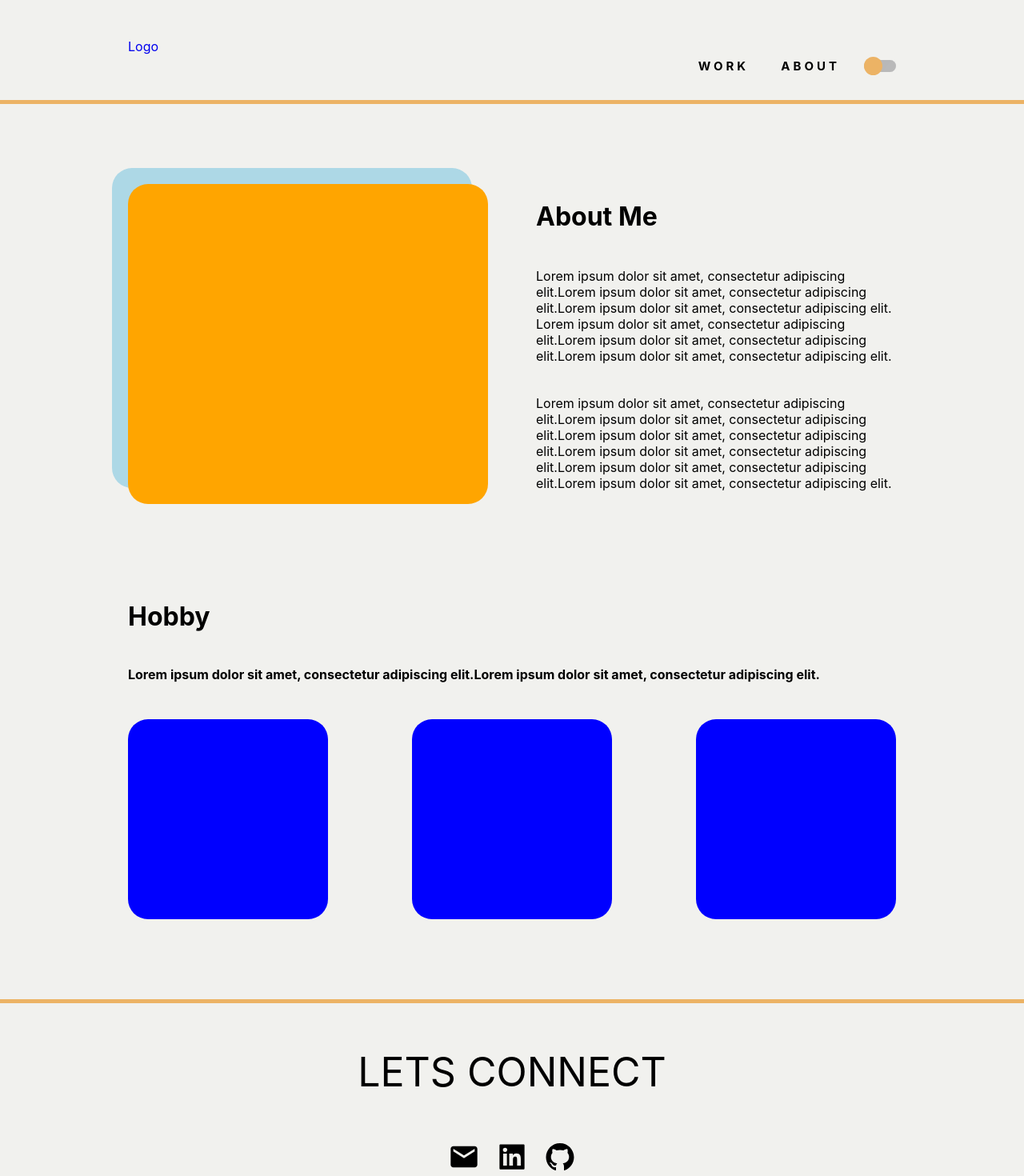
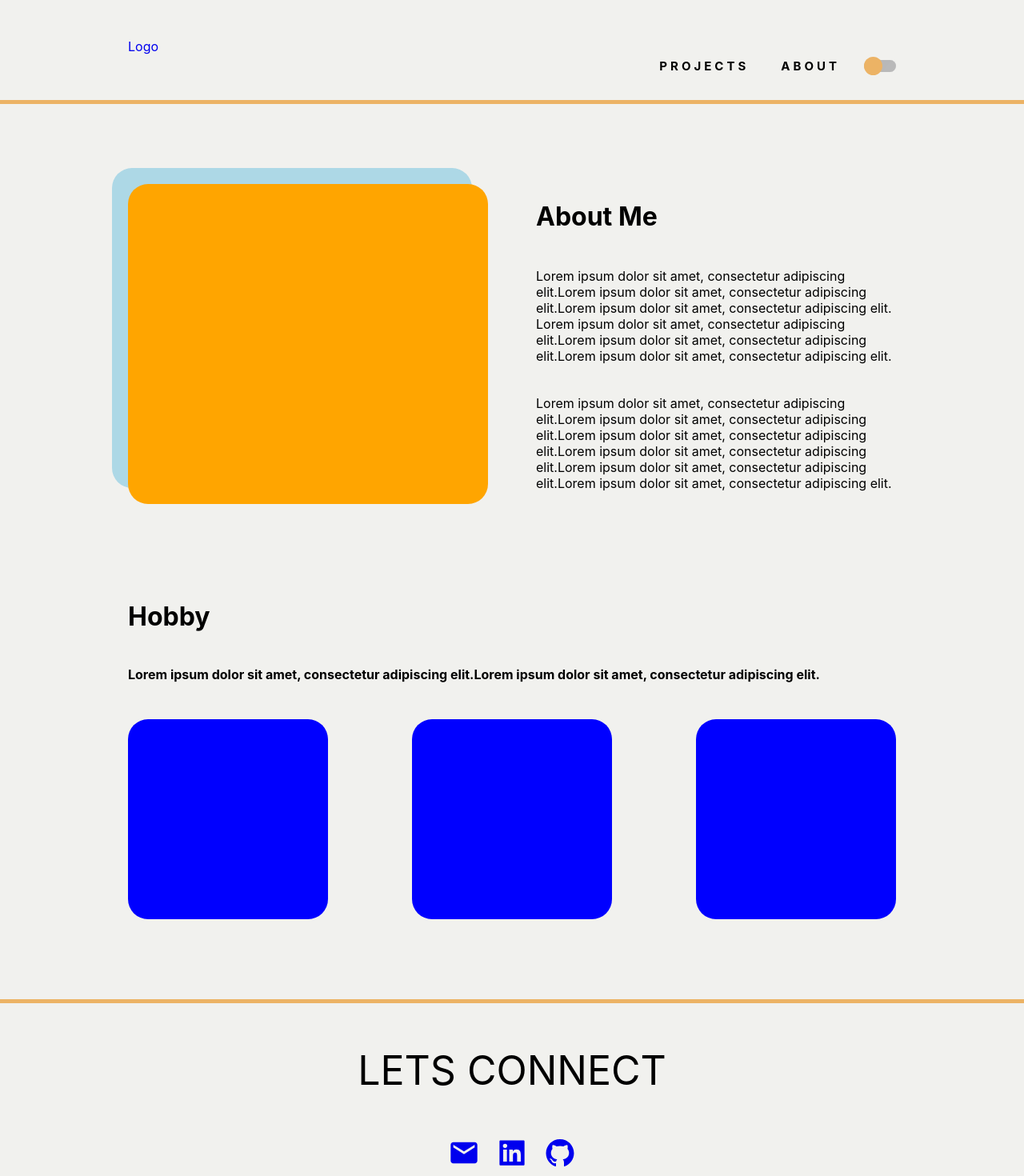
Before and after one commit to AriAgress/AriA_Portfolio, a React (Create React App) app: page /About in a window 1280 px wide. Shown: the top 1470 px of the page at 80% size. Built offline with nearby package versions, Linux system fonts and the light colour scheme.

Commit message:
Add(Footer): Links to social media

```diff
--- a/src/App.js
+++ b/src/App.js
@@ -21,6 +21,7 @@ function App() {
       <Nav />
       <Routes>
         <Route path='/' element={<Body />} />
+        <Route path='/#ToProject' element={<Body />} />
         <Route path='/About' element={<About />} />
       </Routes>
       <Footer />
--- a/src/Components/Footer/Footer.js
+++ b/src/Components/Footer/Footer.js
@@ -2,7 +2,7 @@ import React from 'react';
 import { useSelector } from 'react-redux';
 
 //Icons
-import { MdEmail } from 'react-icons/md';
+import { MdEmail, MdNoEncryption } from 'react-icons/md';
 import {
   AiFillLinkedin,
   AiFillGithub,
@@ -17,42 +17,8 @@ import {
   Text,
   Icons,
   CopyWright,
+  A,
 } from './Footer.styles.js';
-
-// const FooterWrapper = styled.div`
-//   height: 275px;
-
-//   color: ${props => (props.colorSwitch === true ? 'black' : 'white')};
-//   border-top: 5px solid #ecb365;
-
-//   display: flex;
-//   justify-content: center;
-// `;
-// const FooterContainer = styled.div`
-//   width: 100%;
-//   max-width: 960px;
-
-//   display: flex;
-//   flex-flow: column;
-//   align-items: center;
-//   justify-content: space-evenly;
-
-//   margin-bottom: 10px;
-// `;
-// const Text = styled.div`
-//   font-size: 50px;
-//   margin-top: 35px;
-//   margin-bottom: 35px;
-// `;
-// const Icons = styled.div`
-//   font-size: 40px;
-//   display: grid;
-//   grid-template-columns: repeat(3, 1fr);
-//   grid-gap: 20px;
-// `;
-// const CopyWright = styled.div`
-//   font-size: 10px;
-// `;
 
 const Footer = () => {
   const colorSwitch = useSelector(state => state.colorSwitch);
@@ -61,9 +27,17 @@ const Footer = () => {
       <FooterContainer>
         <Text>LETS CONNECT</Text>
         <Icons>
-          <MdEmail />
-          <AiFillLinkedin />
-          <AiFillGithub />
+          <A
+            href='mailto:ariagress@gmail.com'
+            style={{ textDecoration: 'none' }}>
+            <MdEmail />
+          </A>
+          <A href='https://www.linkedin.com/in/ariel-agress/'>
+            <AiFillLinkedin />
+          </A>
+          <A href='https://github.com/AriAgress'>
+            <AiFillGithub />
+          </A>
         </Icons>
         <CopyWright>
           Copywright <AiOutlineCopyrightCircle /> 2022 Made with <AiFillHeart />{' '}
--- a/src/Components/Footer/Footer.styles.js
+++ b/src/Components/Footer/Footer.styles.js
@@ -30,7 +30,16 @@ export const Icons = styled.div`
   display: grid;
   grid-template-columns: repeat(3, 1fr);
   grid-gap: 20px;
+  color: black;
 `;
+
+export const A = styled.a`
+  &:visited {
+    color: black;
+    text-decoration: none;
+  }
+`;
+
 export const CopyWright = styled.div`
   font-size: 10px;
 `;
--- a/src/Components/Nav/Nav.js
+++ b/src/Components/Nav/Nav.js
@@ -27,15 +27,19 @@ const Nav = () => {
           <LogoContainer>Logo</LogoContainer>
         </Link>
         <NavLinksContainer>
-          <a href='#ToProject' style={{ textDecoration: 'none' }}>
-            <Links colorSwitch={colorSwitch} alt='WORK'>
-              <I colorSwitch={colorSwitch}>W</I>
+          <Link to='/#ToProject' style={{ textDecoration: 'none' }}>
+            <Links colorSwitch={colorSwitch} alt='PROJECTS'>
+              <I colorSwitch={colorSwitch}>P</I>
+              <I colorSwitch={colorSwitch}>R</I>
               <I colorSwitch={colorSwitch}>O</I>
-              <I colorSwitch={colorSwitch}>R</I>
-              <I colorSwitch={colorSwitch}>K</I>
+              <I colorSwitch={colorSwitch}>J</I>
+              <I colorSwitch={colorSwitch}>E</I>
+              <I colorSwitch={colorSwitch}>C</I>
+              <I colorSwitch={colorSwitch}>T</I>
+              <I colorSwitch={colorSwitch}>S</I>
             </Links>
-          </a>
-          <Link to='/About' style={{ textDecoration: 'none' }}>
+          </Link>
+          <Link to='/About'>
             <Links colorSwitch={colorSwitch} alt='ABOUT'>
               <I colorSwitch={colorSwitch}>A</I>
               <I colorSwitch={colorSwitch}>B</I>
--- a/src/Components/Nav/Nav.styles.js
+++ b/src/Components/Nav/Nav.styles.js
@@ -103,8 +103,17 @@ export const I = styled.i`
     &:nth-child(4) {
       transition-delay: calc(0.045s * 5);
     }
-    &:nth-child(4) {
+    &:nth-child(5) {
       transition-delay: calc(0.045s * 6);
+    }
+    &:nth-child(6) {
+      transition-delay: calc(0.045s * 7);
+    }
+    &:nth-child(7) {
+      transition-delay: calc(0.045s * 8);
+    }
+    &:nth-child(8) {
+      transition-delay: calc(0.045s * 9);
     }
   }
 `;
```
